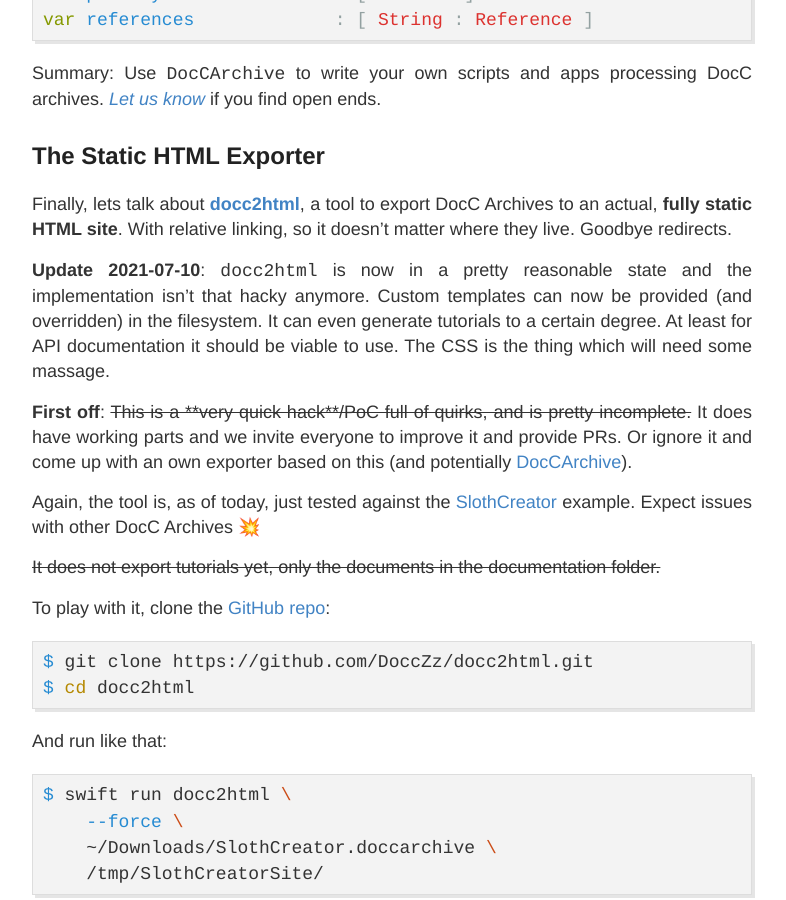
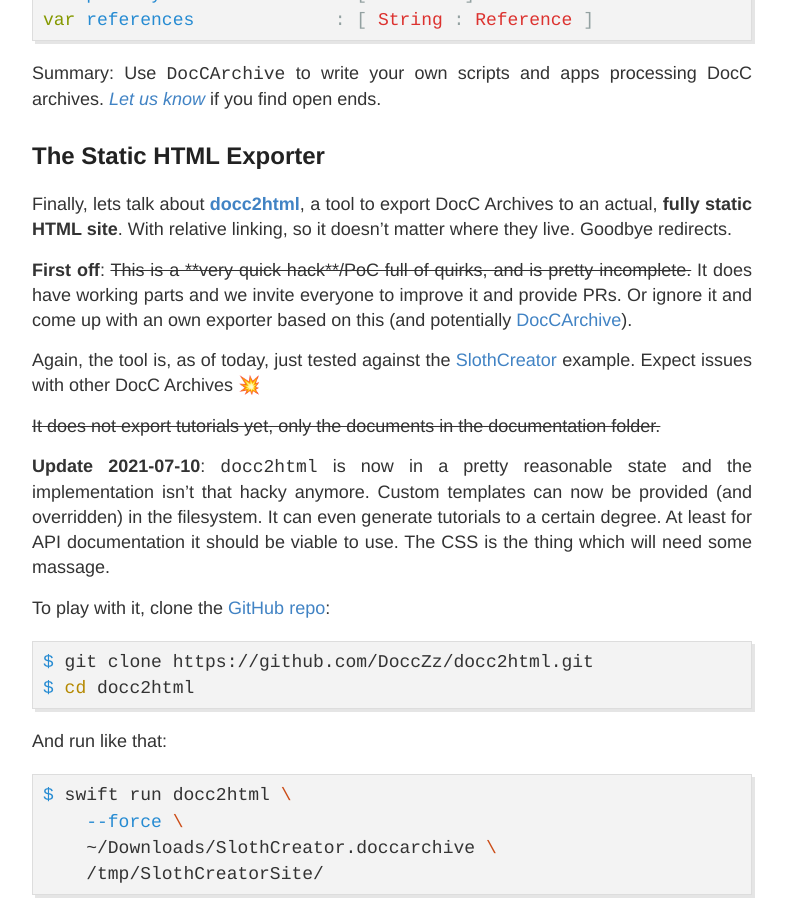
Before and after one commit to AlwaysRightInstitute/alwaysrightinstitute.github.io, a Jekyll site: the page built from _posts/2021-07-02-docz.md, in a window 1280 px wide and 900 px high, scrolled down 7868 px. Shown: the whole window, without its empty margins (248-1034 px from the left). Built offline with Jekyll 4.4.1, drawn with Linux system fonts in a browser that asks for light colours; some of the changed lines change nothing that is shown.

Commit message:
Different order :-)
...

````diff
--- a/_posts/2021-07-02-docz.md
+++ b/_posts/2021-07-02-docz.md
@@ -386,13 +386,6 @@
 With relative linking, so it doesn't matter where they live.
 Goodbye redirects.
 
-**Update 2021-07-10**: `docc2html` is now in a pretty reasonable state and the
-implementation isn't that hacky anymore. Custom templates can now be provided
-(and overridden) in the filesystem.
-It can even generate tutorials to a certain degree.
-At least for API documentation it should be viable to use.
-The CSS is the thing which will need some massage.
-
 **First off**: <strike>This is a **very quick hack**/PoC full of quirks,
 and is pretty incomplete.</strike> It does have working parts and
 we invite everyone to improve it and provide PRs.
@@ -405,6 +398,13 @@
 
 <strike>It does not export tutorials yet, only the documents in the
 documentation folder.</strike>
+
+**Update 2021-07-10**: `docc2html` is now in a pretty reasonable state and the
+implementation isn't that hacky anymore. Custom templates can now be provided
+(and overridden) in the filesystem.
+It can even generate tutorials to a certain degree.
+At least for API documentation it should be viable to use.
+The CSS is the thing which will need some massage.
 
 To play with it, clone the [GitHub repo](https://github.com/DoccZz/docc2html/):
 ```bash
````
